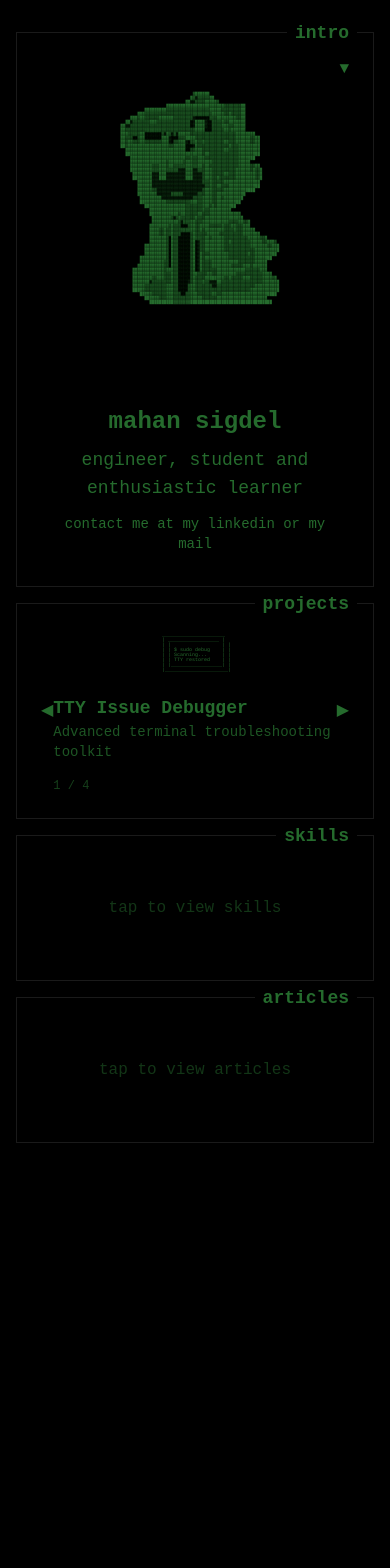
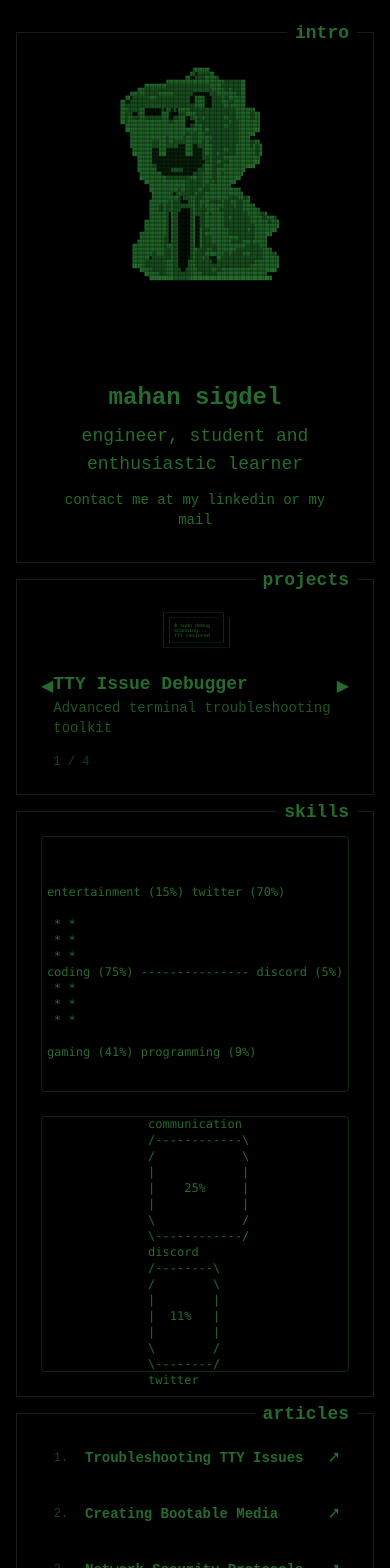
Before and after one commit to ByapakSigdel/portfolio-new, a Next.js app: page / in a window 390 px wide. Shown: the top 1568 px of the page. Before the commit the page ends 1175 px from the top, so only its background shows below. Built offline with nearby package versions, Linux system fonts and the light colour scheme.

Commit message:
fixed the content error

```diff
--- a/src/components/layout/MainLayout.tsx
+++ b/src/components/layout/MainLayout.tsx
@@ -6,35 +6,34 @@ import ProjectsSection from '../sections/ProjectsSection';
 import ArticlesSection from '../sections/ArticlesSection';
 import GraphsSection from '../sections/GraphsSection';
 
-// Define interface for BorderSection props
 interface BorderSectionProps {
   title: string;
   children: ReactNode;
   className?: string;
 }
 
+interface CollapsibleProps {
+  children: ReactNode;
+  defaultOpen?: boolean;
+  isSmallPhone: boolean;
+}
+
 export default function MainLayout() {
-  const [windowWidth, setWindowWidth] = useState(typeof window !== 'undefined' ? window.innerWidth : 0);
+  const [windowWidth, setWindowWidth] = useState(0);
 
   useEffect(() => {
-    // Set initial width
     setWindowWidth(window.innerWidth);
-
-    // Update width on resize
-    const handleResize = () => {
-      setWindowWidth(window.innerWidth);
-    };
-
+    const handleResize = () => setWindowWidth(window.innerWidth);
     window.addEventListener('resize', handleResize);
     return () => window.removeEventListener('resize', handleResize);
   }, []);
 
-  // Determine layout based on screen size
-  const isMobile = windowWidth <= 767; // iPhone
-  const isTablet = windowWidth > 767 && windowWidth <= 1024; // iPad Pro
-  const isDesktop = windowWidth > 1024; // Desktop
+  // Breakpoints
+  const isSmallPhone = windowWidth <= 480;  // Very small devices
+  const isMobile = windowWidth <= 767;      // Mobile devices (including small phones)
+  const isTablet = windowWidth > 767 && windowWidth <= 1024;
+  const isDesktop = windowWidth > 1024;
 
-  // Common section styling with border title on top right
   const BorderSection = ({ title, children, className = "" }: BorderSectionProps) => (
     <div className={`relative border border-[#AEAEAE] border-opacity-15 p-6 ${className}`}>
       <div className="absolute top-0 right-4 transform -translate-y-1/2 bg-black px-2">
@@ -46,90 +45,60 @@ export default function MainLayout() {
 
   return (
     <div className="min-h-screen bg-black text-[#256B2D] overflow-x-hidden">
-      {/* The container wraps everything with appropriate padding */}
       <div className="max-w-screen-2xl mx-auto px-4 py-8 w-full">
 
-        {/* Desktop Layout */}
         {isDesktop && (
           <div className="flex flex-col gap-8 w-full">
-            {/* Intro Section */}
             <BorderSection title="intro" className="w-full">
               <HeroSection />
             </BorderSection>
-
-            {/* Projects and Articles Row */}
             <div className="flex gap-6 w-full">
-              {/* Projects Section - Takes 2/3 width */}
               <BorderSection title="projects" className="w-2/3">
                 <ProjectsSection />
               </BorderSection>
-
-              {/* Articles Section - Takes 1/3 width */}
               <BorderSection title="articles" className="w-1/3">
                 <ArticlesSection />
               </BorderSection>
             </div>
-
-            {/* Skills/Graphs Section */}
             <BorderSection title="skills" className="w-full">
               <GraphsSection />
             </BorderSection>
           </div>
         )}
 
-        {/* Tablet Layout (iPad Pro) */}
         {isTablet && (
           <div className="flex flex-col gap-6 w-full">
-            {/* Intro Section */}
-            <BorderSection title="intro">
-              <HeroSection />
-            </BorderSection>
-
-            {/* Projects Section */}
-            <BorderSection title="projects">
-              <ProjectsSection />
-            </BorderSection>
-
-            {/* Skills/Graphs Section */}
-            <BorderSection title="skills">
-              <GraphsSection />
-            </BorderSection>
-
-            {/* Articles Section */}
-            <BorderSection title="articles">
-              <ArticlesSection />
-            </BorderSection>
+            <BorderSection title="intro"><HeroSection /></BorderSection>
+            <BorderSection title="projects"><ProjectsSection /></BorderSection>
+            <BorderSection title="skills"><GraphsSection /></BorderSection>
+            <BorderSection title="articles"><ArticlesSection /></BorderSection>
           </div>
         )}
 
-        {/* Mobile Layout (iPhone) */}
         {isMobile && (
           <div className="flex flex-col gap-4 w-full">
-            {/* Intro Section - Collapsed by default */}
             <BorderSection title="intro">
-              <div className="flex justify-end">
-                <span>▼</span>
-              </div>
-              <HeroSection />
+              <Collapsible defaultOpen={true} isSmallPhone={isSmallPhone}>
+                <HeroSection />
+              </Collapsible>
             </BorderSection>
 
-            {/* Projects Section */}
             <BorderSection title="projects">
-              <ProjectsSection />
+              <Collapsible defaultOpen={true} isSmallPhone={isSmallPhone}>
+                <ProjectsSection />
+              </Collapsible>
             </BorderSection>
 
-            {/* Skills/Graphs Section */}
             <BorderSection title="skills">
-              <div className="h-24 flex items-center justify-center">
-                <span className="text-[#256B2D] opacity-50">tap to view skills</span>
-              </div>
+              <Collapsible defaultOpen={false} isSmallPhone={isSmallPhone}>
+                <GraphsSection />
+              </Collapsible>
             </BorderSection>
 
-            {/* Articles Section */}
             <BorderSection title="articles">
-              <div className="h-24 flex items-center justify-center">
-                <span className="text-[#256B2D] opacity-50">tap to view articles</span>
-              </div>
+              <Collapsible defaultOpen={false} isSmallPhone={isSmallPhone}>
+                <ArticlesSection />
+              </Collapsible>
             </BorderSection>
           </div>
         )}
@@ -137,3 +106,30 @@ export default function MainLayout() {
     </div>
   );
 }
+
+function Collapsible({ children, defaultOpen = false, isSmallPhone }: CollapsibleProps) {
+  const [isOpen, setIsOpen] = useState(defaultOpen);
+
+  if (isSmallPhone) {
+    return <>{children}</>;
+  }
+
+  return (
+    <div>
+      <div
+        className="flex justify-end cursor-pointer mb-2"
+        onClick={() => setIsOpen(!isOpen)}
+      >
+        <span className="text-[#256B2D]">
+          {isOpen ? '▲' : '▼'} {!isOpen && <span className="text-sm opacity-70">tap to expand</span>}
+        </span>
+      </div>
+
+      {isOpen ? children : (
+        <div className="h-12 flex items-center justify-center">
+          <span className="text-[#256B2D] opacity-50">Content collapsed</span>
+        </div>
+      )}
+    </div>
+  );
+}
```
